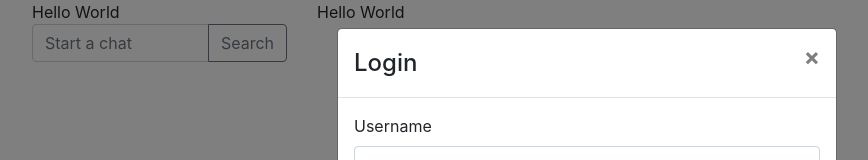
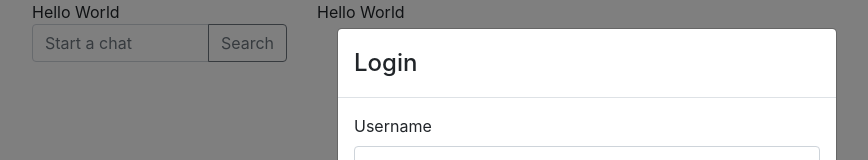
Before and after one commit to mweston6288/chatroomApp, a React (Create React App) app in the folder client/: page / in a window 1280 px wide. Shown: the top 160 px of the page, without its empty margins (53-921 px from the left). Built offline with nearby package versions, Linux system fonts and the light colour scheme.

Commit message:
Removed the close button

```diff
--- a/client/src/components/Login/LoginWindow.js
+++ b/client/src/components/Login/LoginWindow.js
@@ -120,7 +120,7 @@ function LoginWindow(){
 		// Otherwise, create the SignupForm and pass the signup
 		// methods to it
 		<Modal show={login.show} onHide={handleClose} backdrop="static" keyboard={false}>
-			<Modal.Header closeButton>
+			<Modal.Header>
 				{
 					login.loginPage ?
 						<Modal.Title>Login</Modal.Title>
```
